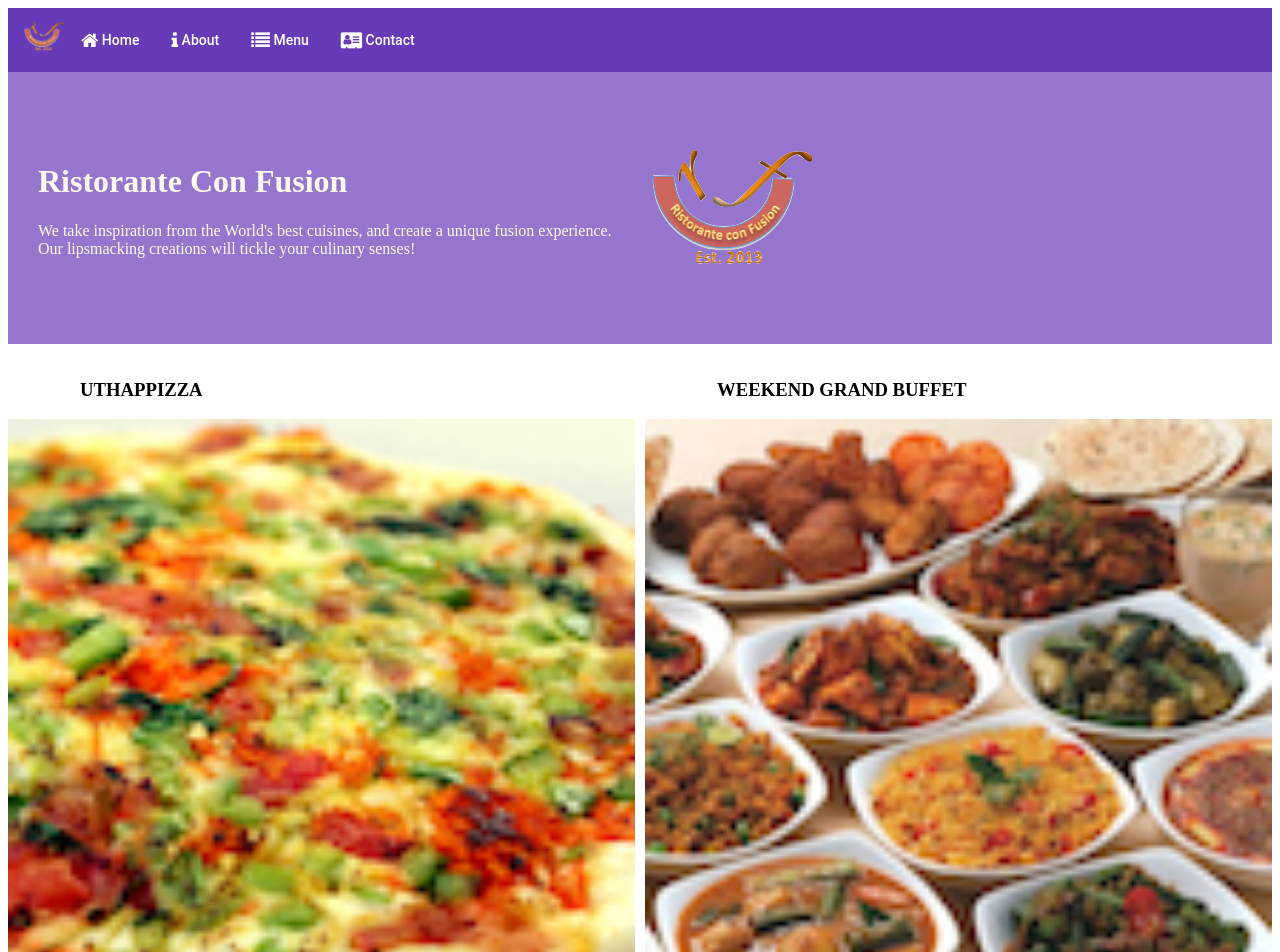
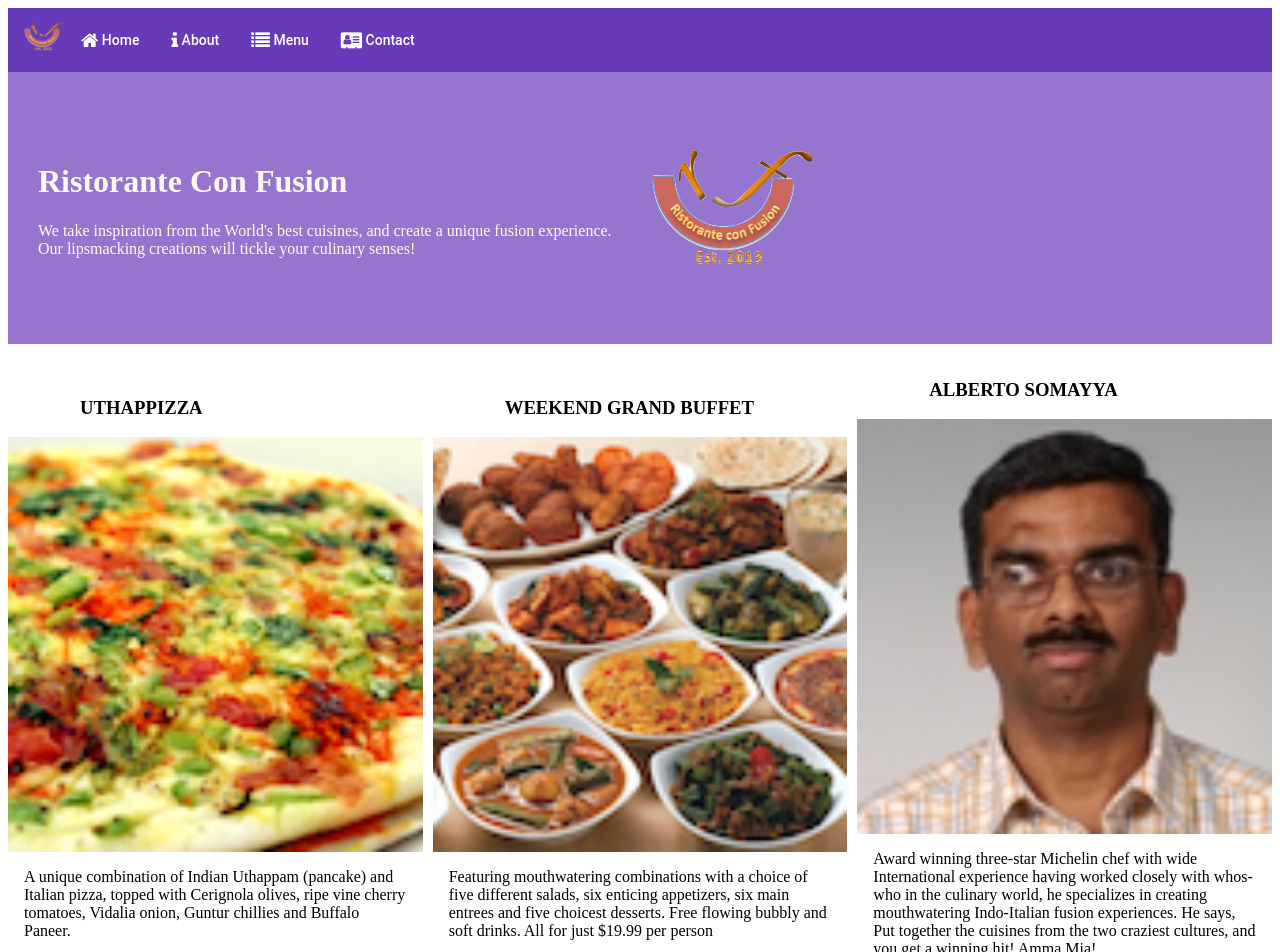
Before and after one commit to fedeful/Learn-Angular, an Angular app: page /home in a window 1280 px wide. Shown: the top 952 px of the page. Built offline with nearby package versions, Linux system fonts and the light colour scheme.

Commit message:
second application

```diff
--- a/src/app/about/about.component.html
+++ b/src/app/about/about.component.html
@@ -57,27 +57,17 @@
 
   <div fxFlex>
     <h2>Corporate Leadership</h2>
-    <p>Display the details of the corporate leaders here</p>
   </div>
 
   <div *ngIf="leaders">
     <h2>Corporate Leadership</h2>
     <mat-list>
         <mat-list-item *ngFor="let leader of leaders">
-          <div
-          fxLayout="row">
+          <img mat-list-avatar height="50" src={{leader.image}} alt={{leader.name}}>
 
-            <div mat-row>
-              <img height="50" src={{leader.image}} alt={{leader.name}}>
-            </div>
-            <div mat-row>
-
-            <p mat-line>{{leader.name}}</p>
-            <p mat-line>{{leader.designation}}</p>
-            <p mat-line>{{leader.description}}</p>
-            </div>
-          </div>
-
+          <p mat-line>{{leader.name}}</p>
+          <p mat-line>{{leader.designation}}</p>
+          <p mat-line>{{leader.description}}</p>
         </mat-list-item>
     </mat-list>
   </div>
--- a/src/app/home/home.component.html
+++ b/src/app/home/home.component.html
@@ -33,4 +33,18 @@
   </mat-card-content>
 </mat-card>
 
+<mat-card *ngIf="leader" fxFlex>
+    <mat-card-header>
+      <div mat-card-avatar></div>
+      <mat-card-title>
+        <h3>{{leader.name | uppercase}}</h3>
+      </mat-card-title>
+    </mat-card-header>
+    <img mat-card-image src={{leader.image}} alt={{leader.name}}>
+    <mat-card-content>
+      <p>{{leader.description}}
+      </p>
+    </mat-card-content>
+  </mat-card>
+
 </div>
--- a/src/app/home/home.component.ts
+++ b/src/app/home/home.component.ts
@@ -3,6 +3,8 @@ import { Dish } from '../shared/dish';
 import { DishService } from '../services/dish.service';
 import { Promotion } from '../shared/promotion';
 import { PromotionService } from '../services/promotion.service';
+import { LeaderService } from '../services/leader.service'
+import { Leader } from '../shared/leader';
 
 @Component({
   selector: 'app-home',
@@ -13,13 +15,16 @@ export class HomeComponent implements OnInit {
 
   dish: Dish;
   promotion: Promotion;
+  leader: Leader;
 
   constructor(private dishservice: DishService,
-    private promotionservice: PromotionService) { }
+    private promotionservice: PromotionService,
+    private leaderservice: LeaderService) { }
 
   ngOnInit() {
     this.dish = this.dishservice.getFeaturedDish();
     this.promotion = this.promotionservice.getFeaturedPromotion();
+    this.leader = this.leaderservice.getFeaturedLeader()
   }
 
 }
--- a/src/app/services/leader.service.ts
+++ b/src/app/services/leader.service.ts
@@ -16,4 +16,7 @@ export class LeaderService {
     return LEADERS.filter((leader) => (leader.id === id))[0];
   }
 
+  getFeaturedLeader(): Leader {
+    return LEADERS.filter((leader) => leader.featured)[0];
+  }
 }
```
